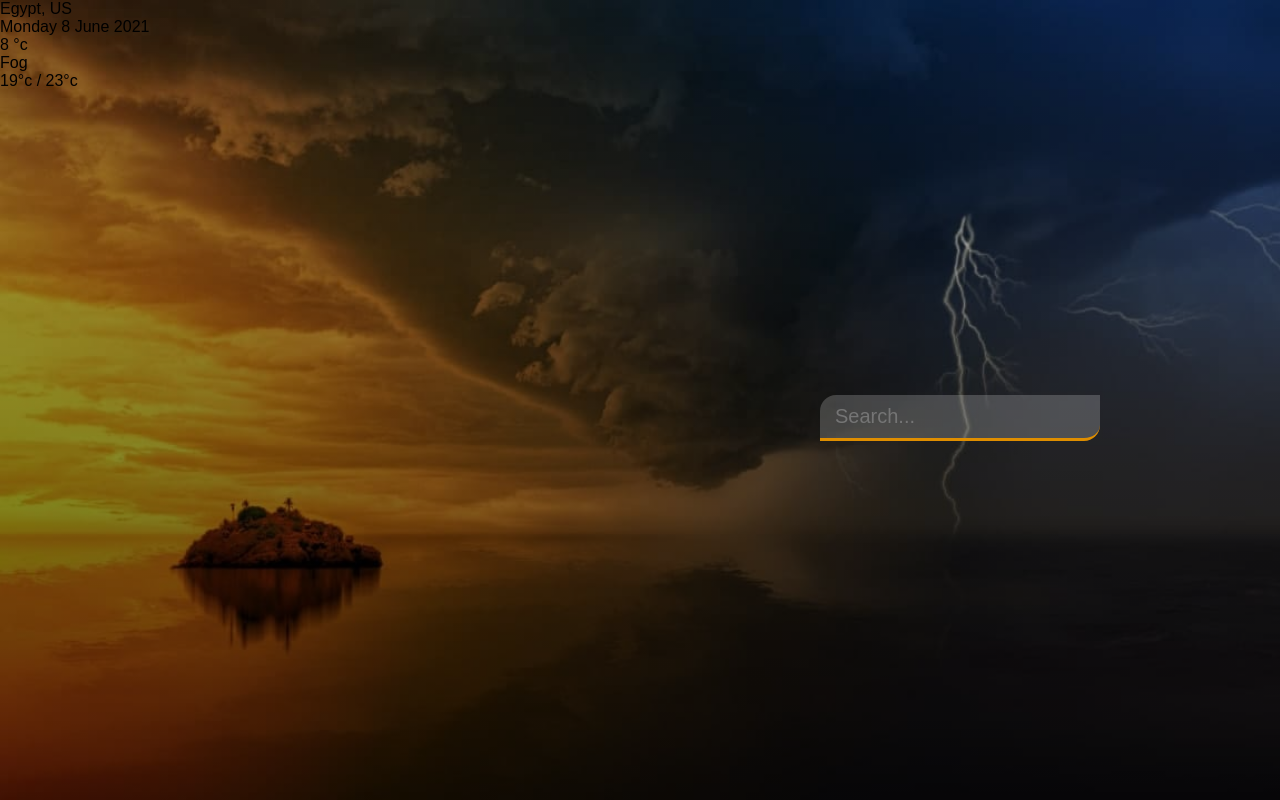
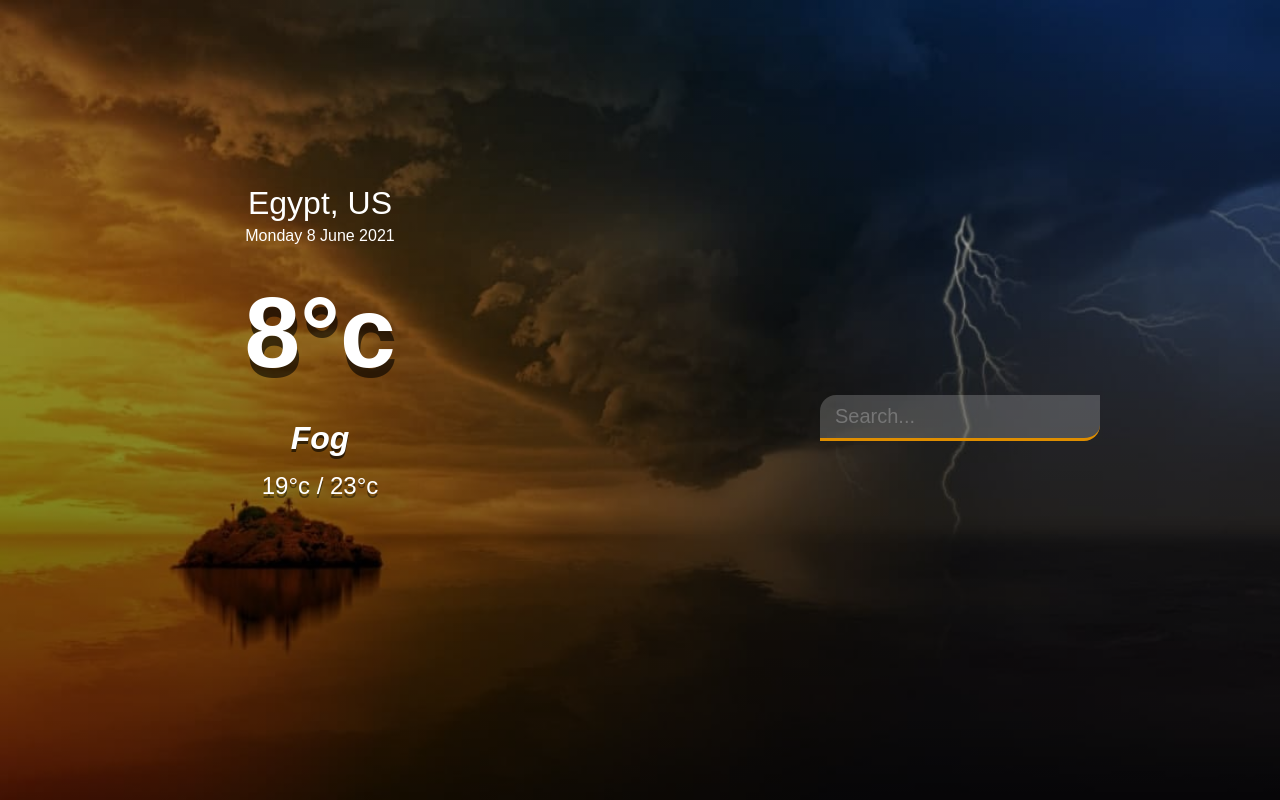
Before and after one commit to sammibadriddinov/js-weather-app, a plain HTML site: page index.html in a window 1280 px wide. Drawn offline with Linux system fonts and the light colour scheme.

Commit message:
verstka tamam

```diff
--- a/style.css
+++ b/style.css
@@ -43,3 +43,45 @@ header input:focus {
   background-color: rgba(255, 255, 255, 0.8);
   border-radius: 0px 16px 0px 16px;
 }
+main {
+  margin-top: 20vh;
+  padding: 25px 25px 50px;
+  display: flex;
+  flex-direction: column;
+  align-items: center;
+  text-align: center;
+}
+.location .city {
+  color: #fff;
+  font-size: 32px;
+  font-weight: 500;
+  margin-bottom: 5px;
+}
+.location .date {
+  color: #fff;
+  font-size: 16px;
+}
+.main-temp .temp {
+  color: #fff;
+  font-size: 100px;
+  font-weight: 900;
+  margin: 30px 0;
+  text-shadow: 2px 10px rgba(0, 0, 0, 0.6);
+}
+.main-temp .span {
+  font-weight: 500;
+}
+.main-temp .weather {
+  color: #fff;
+  font-size: 32px;
+  font-weight: 700;
+  font-style: italic;
+  margin-bottom: 15px;
+  text-shadow: 0px 3px rgba(0, 0, 0, 0.6);
+}
+.main-temp .hi-low {
+  color: #fff;
+  font-size: 24px;
+  font-weight: 500;
+  text-shadow: 0px 4px rgba(0, 0, 0, 0.4);
+}
```
Also changed, not shown: index.html (+1 -1 lines).
